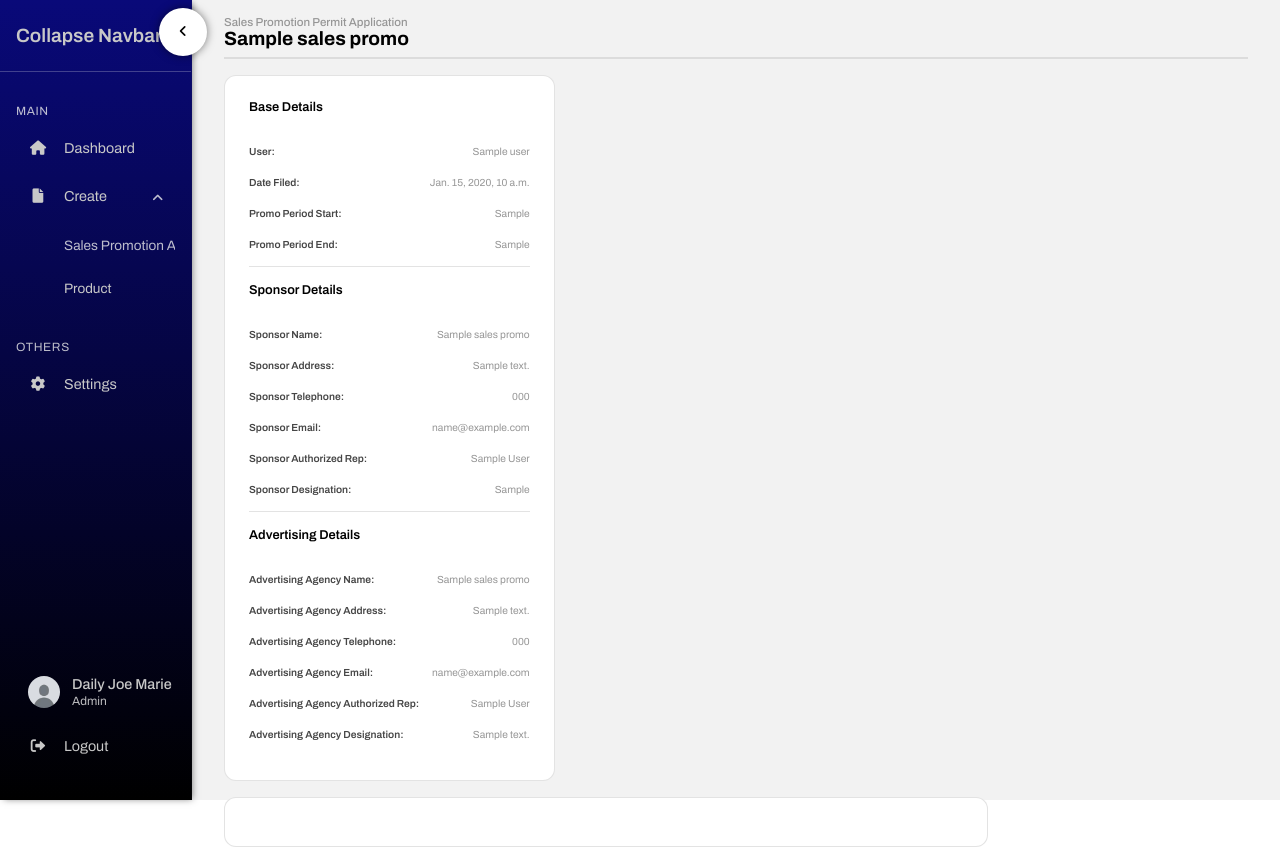
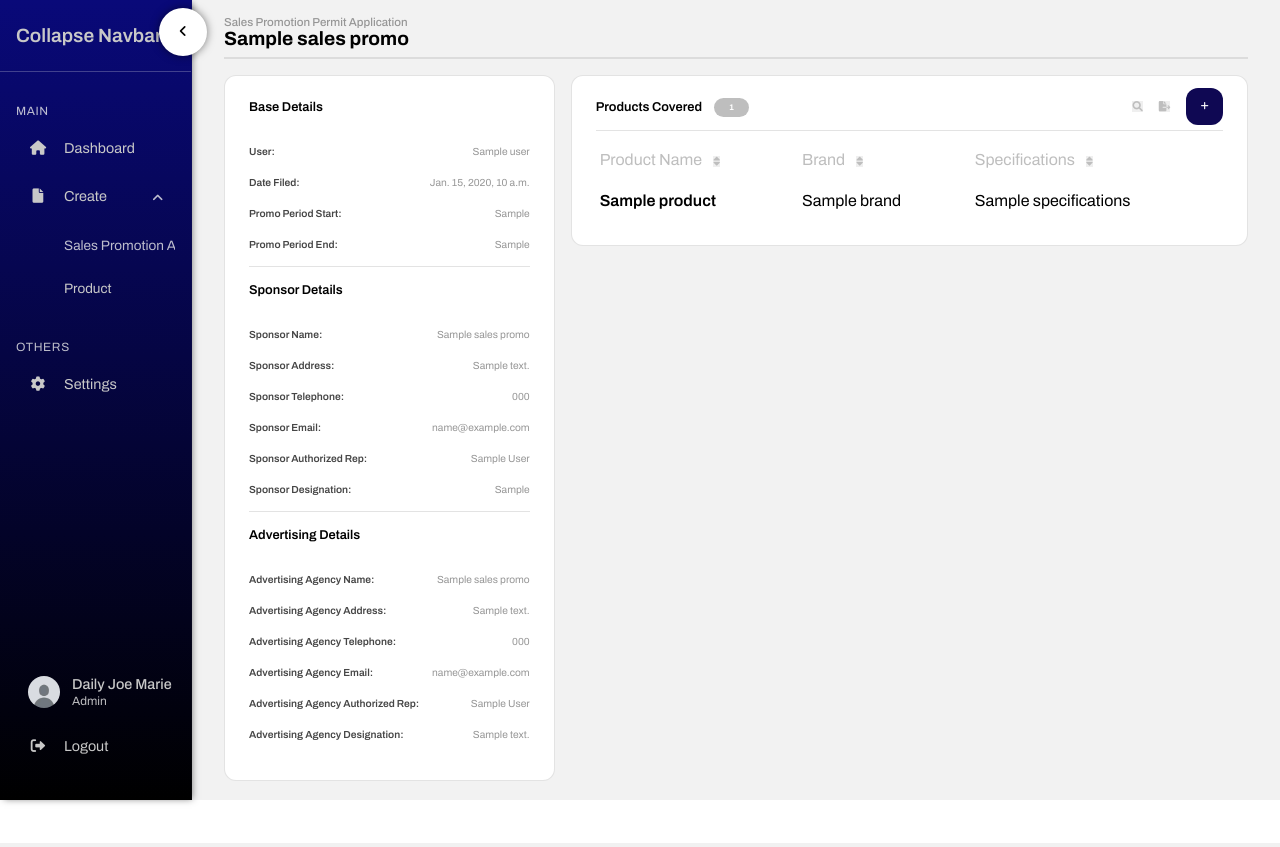
Before and after one commit to Ysahmuel/DTI-Capstone, a Django app: template dti_project/documents/templates/documents/sales_promotion_detail.html in a window 1280 px wide. Run offline with Django 5.2, Linux system fonts and the light colour scheme; the template is opened without the code that fills it: most values are stand-ins (such as "Sample title", 1, 10 or a date in 2020).

Commit message:
added styling to products-list grid item

```diff
--- a/dti_project/documents/static/documents/css/documents.css
+++ b/dti_project/documents/static/documents/css/documents.css
@@ -481,6 +481,10 @@
     margin-left: -1.5rem;
 }
 
+.document-details-container {
+    height: 100%;
+}
+
 .document-details-container header {
     display: flex;
     align-items: center;
@@ -551,18 +555,6 @@
     border-bottom: solid 1px rgba(200, 200, 200, 0.5);
 }
 
-.details-section h4 {
-    font-size: clamp(0.75rem, 1vw, 2rem);
-    font-weight: 600;
-    margin-bottom: 1rem;
-}
-
-.details-section ul {
-    display: flex;
-    flex-direction: column;
-    gap: 1.25rem;
-}
-
 .label-value-row {
     display: flex;
     align-items: center;
@@ -581,5 +573,124 @@
 }
 
 #products-covered-grid-item {
-    grid-column: span 9;
+    grid-column: 5 / span 8;
+    width: 100%;
 }
+
+#products-covered-grid-item .row {
+    display: flex;
+    align-items: start;
+    justify-content: space-between;
+    margin-bottom: 0.5rem;
+    border-bottom: solid 1px rgba(200, 200, 200, 0.5);
+    width: 100%;
+}
+
+#products-covered-grid-item .name-and-count {
+    display: flex;
+    align-items: start;
+    gap: 0.75rem;
+}
+
+#products-covered-grid-item .products-count {
+    background-color: rgb(190, 190, 190);
+    color: white;
+    font-size: clamp(0.5rem, 0.65vw, 1.5rem);
+    font-weight: 700;
+    margin-top: -2px;
+    padding: 5px 15px;
+    border-radius: 1000px;
+}
+
+#products-covered-grid-item .actions {
+    display: flex;
+    align-items: center;
+    gap: 1rem;
+    margin-top: -12px;
+}
+
+#products-covered-grid-item button {
+    color: rgb(190, 190, 190);
+    font-size: clamp(0.5rem, 0.8vw, 1.5rem);
+    border: none;
+    outline: none;
+    cursor: pointer;
+}
+
+#products-covered-grid-item #add-product-btn {
+    display: flex;
+    align-items: center;
+    justify-content: center;
+    width: clamp(0.5rem, 1vw, 1.5rem);
+    height: clamp(0.5rem, 1vw, 1.5rem);
+    padding: 1.15rem;
+    font-size: clamp(0.5rem, 0.7vw, 1.25rem);
+    background-color: var(--primary);
+    color: white;
+    border-radius: 12px;
+}
+
+#products-covered-grid-item table {
+    width: 100%;
+    border-collapse: collapse;
+    margin-left: -0.5rem;
+}
+
+#products-covered-grid-item tr {
+    cursor: pointer;
+}
+
+#products-covered-grid-item .value-tr {
+    border-radius: 8px;
+}
+
+#products-covered-grid-item .value-tr:hover {
+    color: white;
+}
+
+#products-covered-grid-item th,
+#products-covered-grid-item td {
+  padding: 0.75rem;
+  text-align: left;
+}
+
+#products-covered-grid-item th {
+    color: rgb(190, 190, 190);
+    font-weight: 400;
+    transition: 0.3s;
+}
+
+#products-covered-grid-item th:hover {
+    color: black;
+}
+
+#products-covered-grid-item .sort-products-btn {
+    margin-left: 0.5rem;
+}
+
+#products-covered-grid-item th:hover .sort-products-btn {
+    color: black;
+}
+
+#products-covered-grid-item td {
+    transition: 0.3s;
+}
+
+#products-covered-grid-item .value-tr:hover td {
+  background-color: var(--primary);
+  color: white;
+}
+
+#products-covered-grid-item .value-tr td:first-child {
+  border-top-left-radius: 8px;
+  border-bottom-left-radius: 8px;
+}
+
+#products-covered-grid-item .value-tr td:last-child {
+  border-top-right-radius: 8px;
+  border-bottom-right-radius: 8px;
+}
+
+#products-covered-grid-item .product-name-td {
+    font-weight: 600;
+}
--- a/dti_project/documents/templates/documents/sales_promotion_detail.html
+++ b/dti_project/documents/templates/documents/sales_promotion_detail.html
@@ -125,12 +125,58 @@
         </section>
 
         <section class="grid-item" id="products-covered-grid-item">
-
+            <div class="row">
+                <div class="name-and-count">
+                    <h4>Products Covered</h4>
+                    <span class="products-count">{{ sales_promo.products.count }}</span>
+                </div>
+                <div class="actions">
+                    <button id="search-product-btn">
+                        <i class="fa-solid fa-magnifying-glass"></i>
+                    </button>
+                    <button id="export-file-btn">
+                        <i class="fa-solid fa-file-export"></i>
+                    </button>
+                    <button id="add-product-btn">
+                        <i class="fa-solid fa-plus"></i>
+                    </button>
+                </div>
+            </div>
+            <table>
+                <thead>
+                    <tr>
+                        <th>
+                            Product Name
+                            <button class="sort-products-btn">
+                                <i class="fa-solid fa-sort"></i>
+                            </button>
+                        </th>
+                        <th>
+                            Brand
+                            <button class="sort-products-btn">
+                                <i class="fa-solid fa-sort"></i>
+                            </button>
+                        </th>
+                        <th>
+                            Specifications
+                            <button class="sort-products-btn">
+                                <i class="fa-solid fa-sort"></i>
+                            </button>
+                        </th>
+                    </tr>
+                </thead>
+                <tbody>
+                {% for product in sales_promo.products.all %}
+                    <tr class="value-tr">
+                        <td class="product-name-td">{{ product.name }}</td>
+                        <td>{{ product.brand }}</td>
+                        <td>{{ product.specifications }}</td>
+                    </tr>
+                {% endfor %}
+                </tbody>
+            </table>
         </section>
 
-        <section class="coverage-details">
-
-        </section>
 
     </div>
 
```
Also changed, not shown: dti_project/db.sqlite3.
